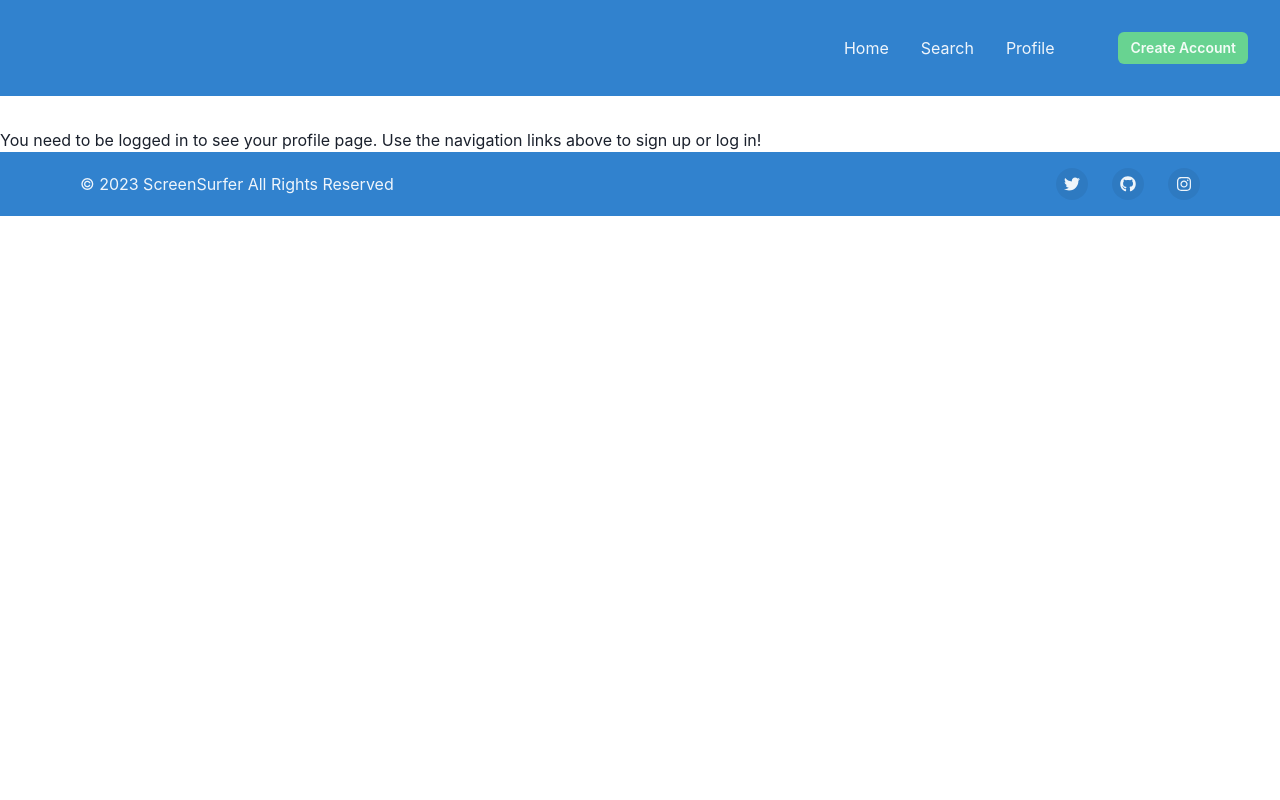
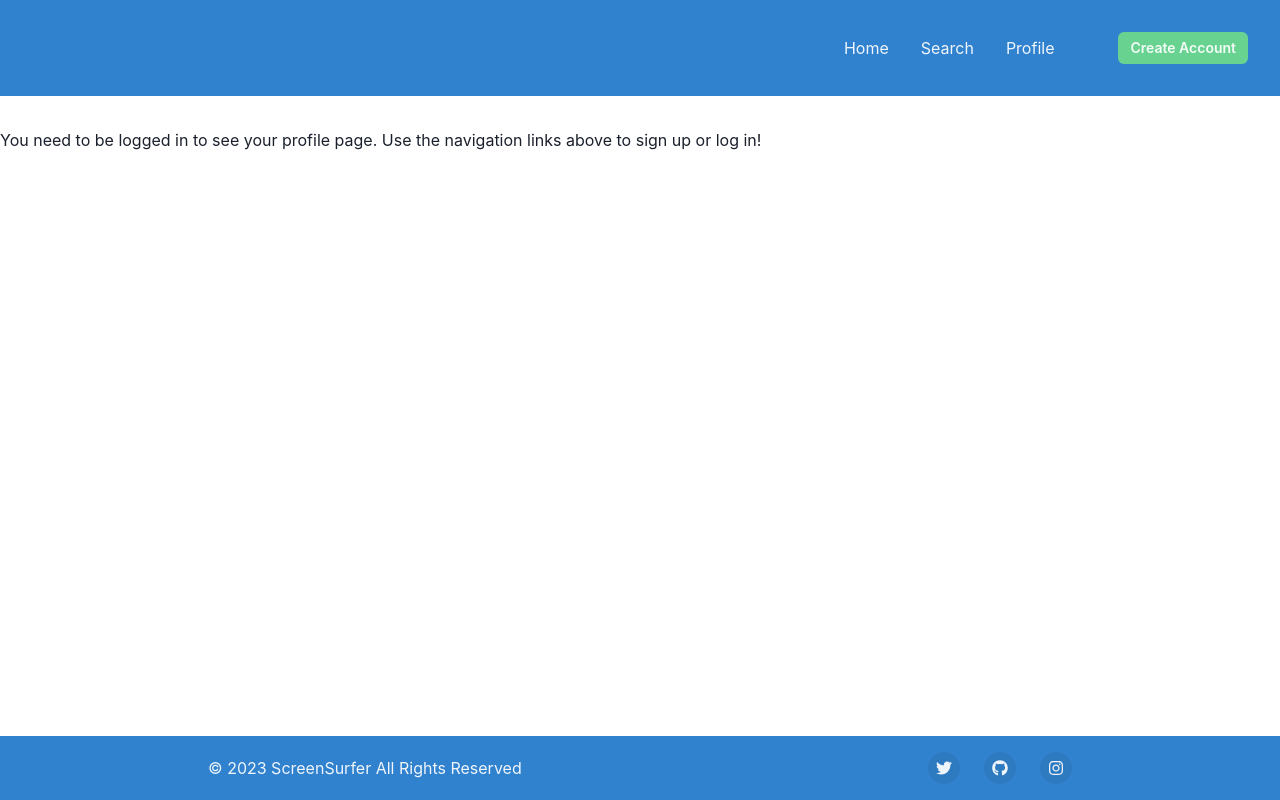
Before and after one commit to brbates86/ScreenSurfer, a React (Create React App) app in the folder client/: page /profiles/1 in a window 1280 px wide. Built offline with nearby package versions, Linux system fonts and the light colour scheme; no server answers.

Commit message:
fix footer so it stays at bottom

```diff
--- a/client/src/App.js
+++ b/client/src/App.js
@@ -66,8 +66,9 @@ function App() {
               />
             </Routes>
           </div>
-          <Footer />
+
         </div>
+        <div style={{position:'fixed', bottom:'0', width:'100vw'}}><Footer /></div>
       </Router>
     </ApolloProvider>
   );
--- a/client/src/components/Footer/index.js
+++ b/client/src/components/Footer/index.js
@@ -15,12 +15,8 @@ const SocialButton = ({
   children,
   label,
   href,
-}:
-{
-  children: ReactNode;
-  label: string;
-  href: string;
-}) => {
+},
+) => {
   return (
     <chakra.button
       bg={useColorModeValue('blackAlpha.100', 'whiteAlpha.100')}
@@ -49,8 +45,9 @@ export default function SmallWithSocial() {
       bg={useColorModeValue('blue.500', 'gray.900')}
       color={useColorModeValue('whiteAlpha.900', 'gray.200')}>
       <Container
+
         as={Stack}
-        maxW={'6xl'}
+        maxW={'4xl'}
         py={4}
         direction={{ base: 'column', md: 'row' }}
         spacing={5}
```
